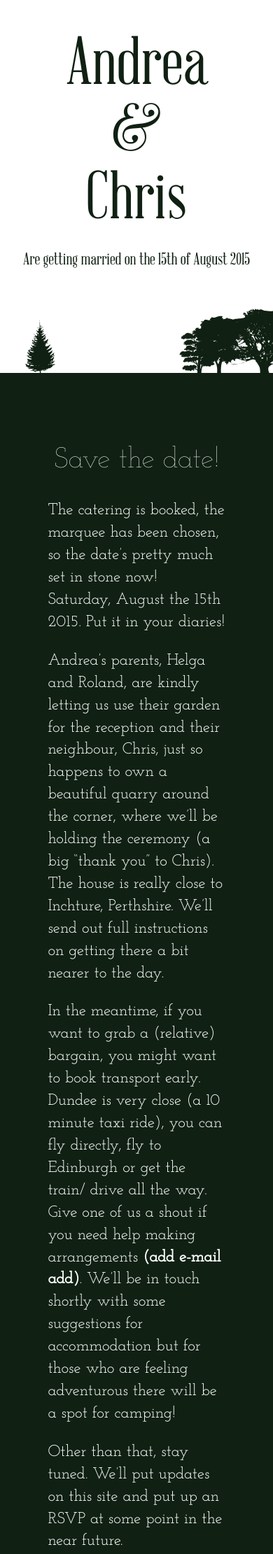
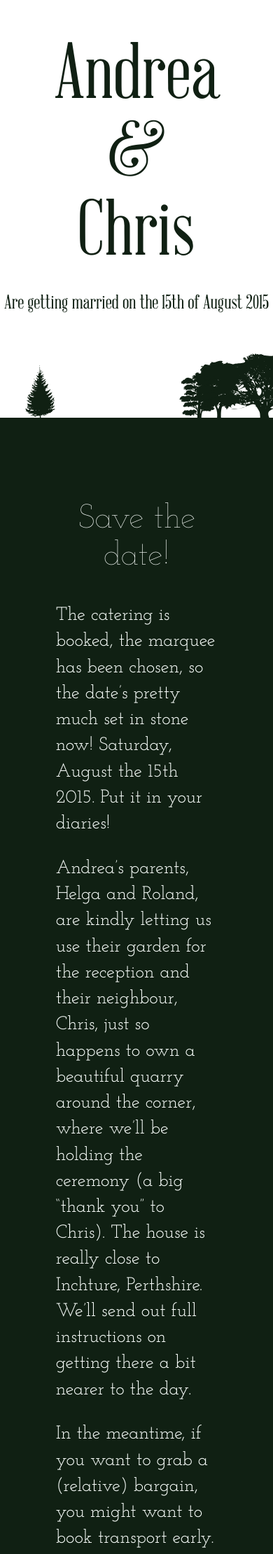
Before and after one commit to andreaandchris/andreaandchris.github.io, a Jekyll site: the page built from index.html, in a window 390 px wide. Shown: the top 2221 px of the page at 70% size. Built offline with Jekyll 4.4.1, drawn with Linux system fonts in a browser that asks for light colours.

Commit message:
Added extra break for iPhone 6

```diff
--- a/css/main.scss
+++ b/css/main.scss
@@ -23,8 +23,12 @@ html {
         font-size: 10px;
     }
 
-    @media (min-height: 550px) {
+    @media (min-height: 550px) and (max-height: 649px) {
         font-size: 12px;
+    }
+
+    @media (min-height: 650px) and (max-width: 1059px) {
+        font-size: 14px;
     }
 
     @media (min-width: 1060px) {
```
